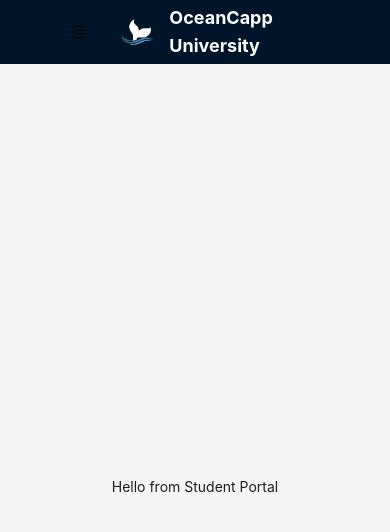
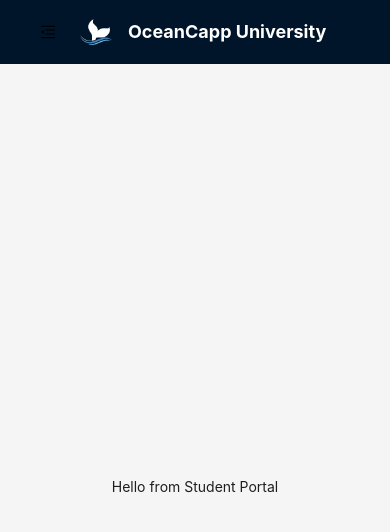
Before and after one commit to nazmul-nhb/oceancapp-university, a React (Vite) app: page / in a window 390 px wide. Shown: the top 532 px of the page. Built offline with nearby package versions, Linux system fonts and the light colour scheme.

Commit message:
modularized the menuItems array; fixed responsive issues

```diff
--- a/src/constants.ts
+++ /dev/null
@@ -1,4 +0,0 @@
-import logo from "./assets/oceancapp.png";
-import empty from "./assets/empty.svg";
-
-export { logo, empty };
--- a/src/layout/Root.tsx
+++ b/src/layout/Root.tsx
@@ -1,68 +1,10 @@
 import { Button, Layout, Menu } from "antd";
-import {
-	TeamOutlined,
-	UserOutlined,
-	MenuFoldOutlined,
-	MenuUnfoldOutlined,
-} from "@ant-design/icons";
-import { Outlet, NavLink, useLocation } from "react-router-dom";
+import { MenuFoldOutlined, MenuUnfoldOutlined } from "@ant-design/icons";
+import { Outlet, useLocation, Link } from "react-router-dom";
 import React, { useState } from "react";
-import { PiBooks } from "react-icons/pi";
-import { logo } from "../constants";
+import { logo, menuItems } from "../utilities/constants";
 
 const { Header, Content, Footer, Sider } = Layout;
-
-const menuItems = [
-	{
-		key: "1",
-		icon: <UserOutlined />,
-		label: <NavLink to="/">Student Portal</NavLink>,
-	},
-	{
-		key: "2",
-		icon: <TeamOutlined />,
-		label: <NavLink to="/faculty-overview">Faculty Overview</NavLink>,
-	},
-	{
-		key: "3",
-		icon: <PiBooks />,
-		label: <NavLink to="/course-registration">Enroll in Courses</NavLink>,
-	},
-	{
-		key: "sub1",
-		icon: <UserOutlined />,
-		label: "User",
-		children: [
-			{
-				key: "4",
-				label: <NavLink to="/user/tom">Tom</NavLink>,
-			},
-			{
-				key: "5",
-				label: <NavLink to="/user/bill">Bill</NavLink>,
-			},
-			{
-				key: "6",
-				label: <NavLink to="/user/alex">Alex</NavLink>,
-			},
-		],
-	},
-	{
-		key: "sub2",
-		icon: <TeamOutlined />,
-		label: "Team",
-		children: [
-			{
-				key: "7",
-				label: <NavLink to="/team/1">Team 1</NavLink>,
-			},
-			{
-				key: "8",
-				label: <NavLink to="/team/2">Team 2</NavLink>,
-			},
-		],
-	},
-];
 
 const Root: React.FC = () => {
 	const [collapsed, setCollapsed] = useState(false);
@@ -115,8 +57,7 @@ const Root: React.FC = () => {
 					/>
 				</Sider>
 				<Content className="overflow-y-auto">
-					<Header className="flex justify-between items-center sticky top-0 w-full">
-						<figure className="flex-1 flex justify-start items-center gap-4">
+					<Header className="flex justify-between items-center sticky top-0 w-full px-4">
 						<Button
 							className="md:hidden"
 							type="text"
@@ -136,6 +77,8 @@ const Root: React.FC = () => {
 								height: 64,
 							}}
 						/>
+						<Link className="flex-1" to="/">
+							<figure className="flex justify-start items-center gap-4">
 								<img
 									className="w-8 md:w-12"
 									src={logo}
@@ -145,6 +88,7 @@ const Root: React.FC = () => {
 									OceanCapp University
 								</figcaption>
 							</figure>
+						</Link>
 						<Menu
 							className="hidden md:block flex-1"
 							theme="dark"
--- a/src/pages/ErrorPage.tsx
+++ b/src/pages/ErrorPage.tsx
@@ -1,7 +1,7 @@
 import React from "react";
 import { Button, Empty, Typography } from "antd";
 import { Link } from "react-router-dom";
-import { empty } from "../constants";
+import { empty } from "../utilities/constants";
 
 const ErrorPage: React.FC = () => {
 	return (
--- /dev/null
+++ b/src/utilities/constants.tsx
@@ -0,0 +1,60 @@
+import logo from "../assets/oceancapp.png";
+import empty from "../assets/empty.svg";
+
+import { NavLink } from "react-router-dom";
+import { TeamOutlined, UserOutlined } from "@ant-design/icons";
+import { PiBooks } from "react-icons/pi";
+
+const menuItems = [
+	{
+		key: "1",
+		icon: <UserOutlined />,
+		label: <NavLink to="/">Student Portal</NavLink>,
+	},
+	{
+		key: "2",
+		icon: <TeamOutlined />,
+		label: <NavLink to="/faculty-overview">Faculty Overview</NavLink>,
+	},
+	{
+		key: "3",
+		icon: <PiBooks />,
+		label: <NavLink to="/course-registration">Enroll in Courses</NavLink>,
+	},
+	{
+		key: "sub1",
+		icon: <UserOutlined />,
+		label: "User",
+		children: [
+			{
+				key: "4",
+				label: <NavLink to="/user/tom">Tom</NavLink>,
+			},
+			{
+				key: "5",
+				label: <NavLink to="/user/bill">Bill</NavLink>,
+			},
+			{
+				key: "6",
+				label: <NavLink to="/user/alex">Alex</NavLink>,
+			},
+		],
+	},
+	{
+		key: "sub2",
+		icon: <TeamOutlined />,
+		label: "Team",
+		children: [
+			{
+				key: "7",
+				label: <NavLink to="/team/1">Team 1</NavLink>,
+			},
+			{
+				key: "8",
+				label: <NavLink to="/team/2">Team 2</NavLink>,
+			},
+		],
+	},
+];
+
+export { logo, empty, menuItems };
```
Lines whose indentation alone changed are shown as unchanged.
